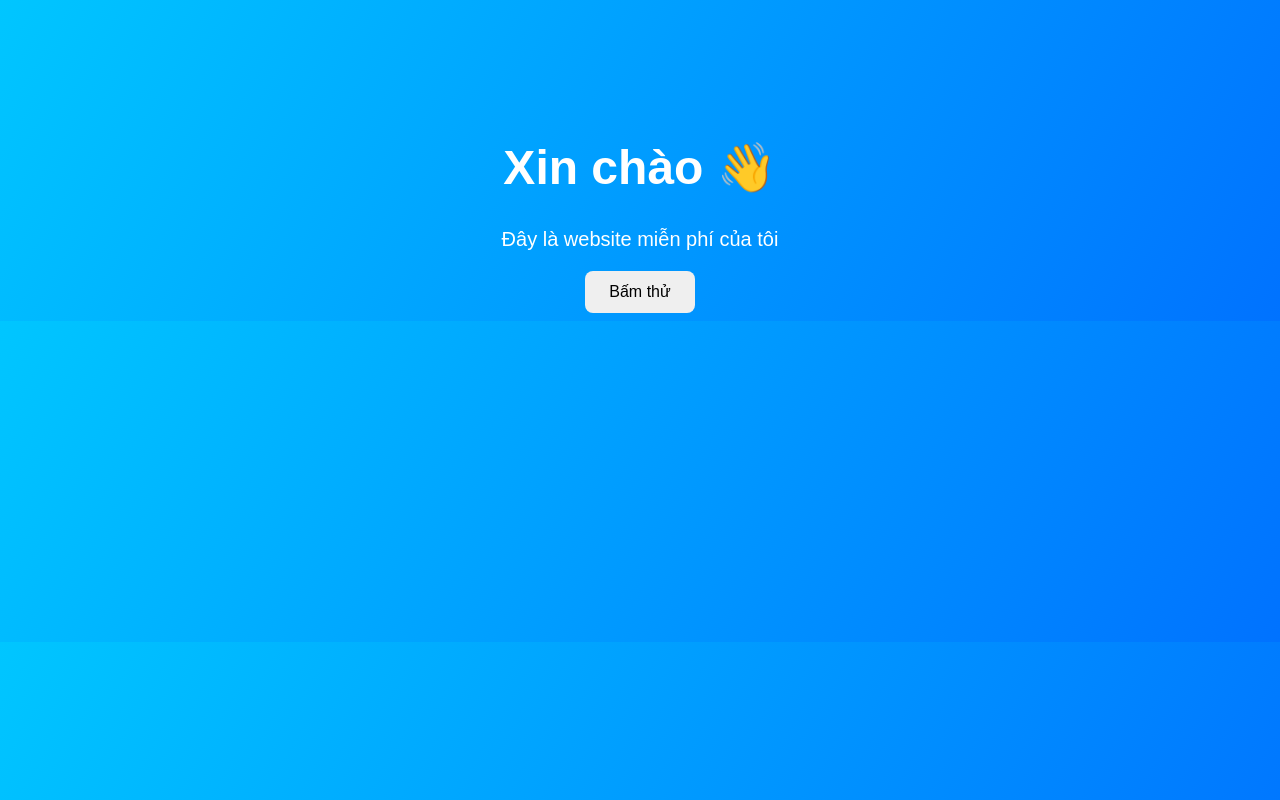
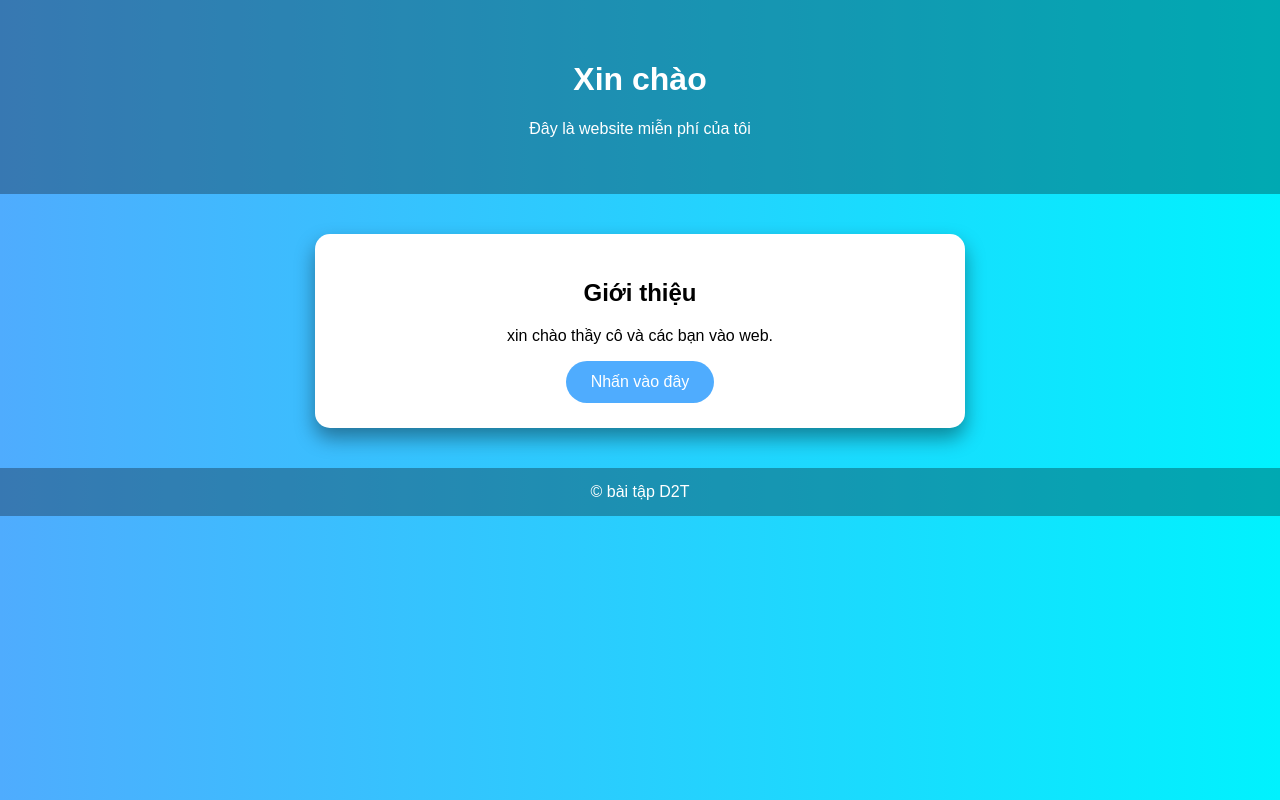
Before and after one commit to hoangnoob5/hoangnoob5.github.io, a plain HTML site: page index.html in a window 1280 px wide. Drawn offline with Linux system fonts and the light colour scheme.

Commit message:
Update index.html

```diff
--- a/index.html
+++ b/index.html
@@ -2,35 +2,76 @@
 <html lang="vi">
 <head>
     <meta charset="UTF-8">
-    <title>Website của tôi</title>
+    <title>Website đầu tiên</title>
+
     <style>
+        /* Toàn bộ trang */
         body {
-            background: linear-gradient(120deg, #00c6ff, #0072ff);
+            margin: 0;
             font-family: Arial;
+            background: linear-gradient(to right, #4facfe, #00f2fe);
             text-align: center;
             color: white;
-            padding-top: 100px;
         }
-        h1 {
-            font-size: 48px;https://github.com/hoangnoob5/haongdeptai.github.io/tree/main
+
+        /* Phần đầu */
+        header {
+            padding: 40px;
+            background: rgba(0, 0, 0, 0.3);
         }
-        p {
-            font-size: 20px;
+
+        /* Hộp nội dung */
+        .box {
+            background: white;
+            color: black;
+            width: 80%;
+            max-width: 600px;
+            margin: 40px auto;
+            padding: 25px;
+            border-radius: 15px;
+            box-shadow: 0 10px 20px rgba(0,0,0,0.4);
         }
+
+        /* Nút bấm */
         button {
-            padding: 12px 24px;
+            padding: 12px 25px;
             border: none;
-            border-radius: 8px;
+            border-radius: 25px;
+            background: #4facfe;
+            color: white;
             font-size: 16px;
             cursor: pointer;
         }
+
+        button:hover {
+            background: #00c6ff;
+        }
+
+        footer {
+            padding: 15px;
+            background: rgba(0,0,0,0.3);
+        }
     </style>
 </head>
+
 <body>
-    <h1>Xin chào 👋</h1>
+
+<header>
+    <h1>Xin chào</h1>
     <p>Đây là website miễn phí của tôi</p>
-    <button onclick="alert('Website hoạt động tốt!')">
-        Bấm thử
+</header>
+
+<div class="box">
+    <h2>Giới thiệu</h2>
+    <p>xin chào thầy cô và các bạn vào web.</p>
+    <button onclick="alert('Chào bạn!')">
+        Nhấn vào đây
     </button>
+</div>
+
+<footer>
+    © bài tập D2T
+</footer>
+
 </body>
 </html>
```
